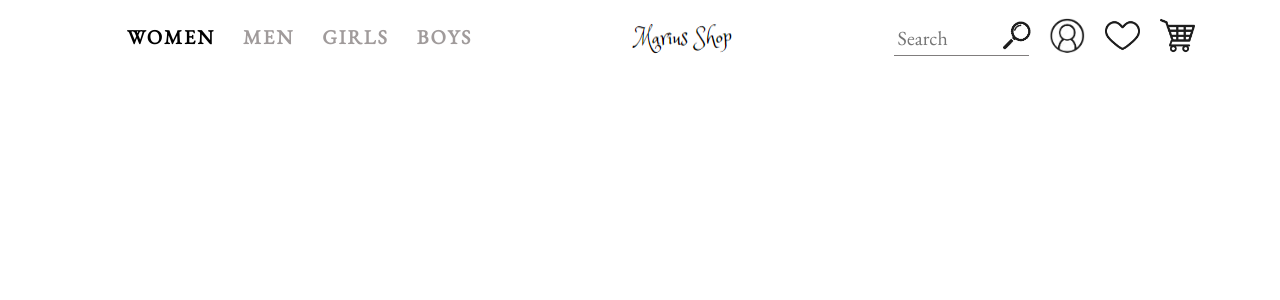
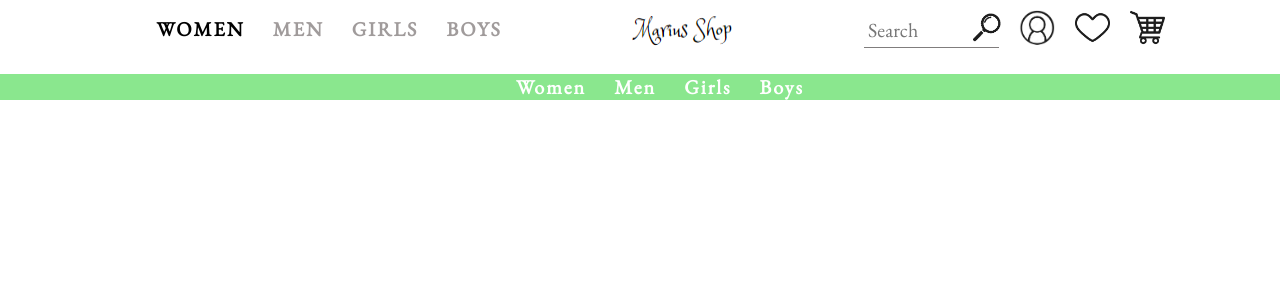
Before and after one commit to Marius0101/project_web_design, a PHP site: page /header.html in a window 1280 px wide. Shown: the top 300 px of the page. Run offline with PHP 8.4, Linux system fonts and the light colour scheme.

Commit message:
finish header design

```diff
--- a/design.css
+++ b/design.css
@@ -1,32 +1,47 @@
 body {
     text-align: center;
+    margin: 0;
+    border: 0;
+    padding: 0;
 }
 .nav {
     padding: 0px;
     margin: 0%;
     display: flex;
-    justify-content: space-around;
+    justify-content: space-evenly;
+}
+li{
+    list-style-type: none;
+    display: inline;
+    font-family: 'EB Garamond',serif;
+    cursor: pointer;
+    font-weight: 700;
 }
 
 .nav li{
     list-style-type: none;
     display: inline;
     font-size: 20px;
-    font-weight: 700;
+
     text-transform: uppercase;
     letter-spacing: 2px;
     padding: 12px;
-    font-family: 'EB Garamond',serif;
     color: rgb(160, 155, 155);
 }
 li.active, .nav li:hover{
     color: black;
+    transition-duration: 0.4s;
 }
 .logo {
     margin: 10px;
 }
+.left_nav{
+    display: flex;
+}
 .container_search_bar{
     margin: 10px;
+    position: relative;
+    vertical-align: bottom;
 }
 .search_bar{
     border-bottom: 1px solid rgb(128, 125, 125);
@@ -38,10 +53,12 @@ li.active, .nav li:hover{
     font-family: 'EB Garamond',serif;
     font-size: 20px;
     width: 80px;
+    transition-duration: 0.4s;
 }
-
 .search_bar input:focus{
     outline: none;
+    width: 363px;
+    transition-duration: 0.4s;
 }
 .search_bar button{
     border: none;
@@ -51,10 +68,7 @@ li.active, .nav li:hover{
     margin-bottom: -6px;
     margin-right: -8px;
     height: 30px;
-    margin-top: 2px;;
-}
-.left_nav{
-    display: flex;
+    margin-top: 2px;
 }
 .imag_nav{
     margin: 10px;
@@ -66,3 +80,17 @@ li.active, .nav li:hover{
 .inactive{
     background-color: rgb(128, 125, 125)!important;
 }
+
+.sub_category {
+    display: flexbox;
+    justify-content: space-evenly;
+    background-color: rgb(138, 231, 142);
+}
+.sub_category li {
+    color: rgb(255, 255, 255);
+    font-size: 20px;
+    letter-spacing: 2px;
+    padding: 12px;
+
+
+}
--- a/header.html
+++ b/header.html
@@ -50,6 +50,14 @@
 
 
     </div>
+    <div class="sub_category">
+        <ul>
+            <li class="active">Women</li>
+            <li >Men</li>
+            <li >Girls</li>
+            <li >Boys</li>
+        </ul>
 
+    </div>
 </body>
 </html>
```
Also changed, not shown: home.html (+14 -15 lines).
